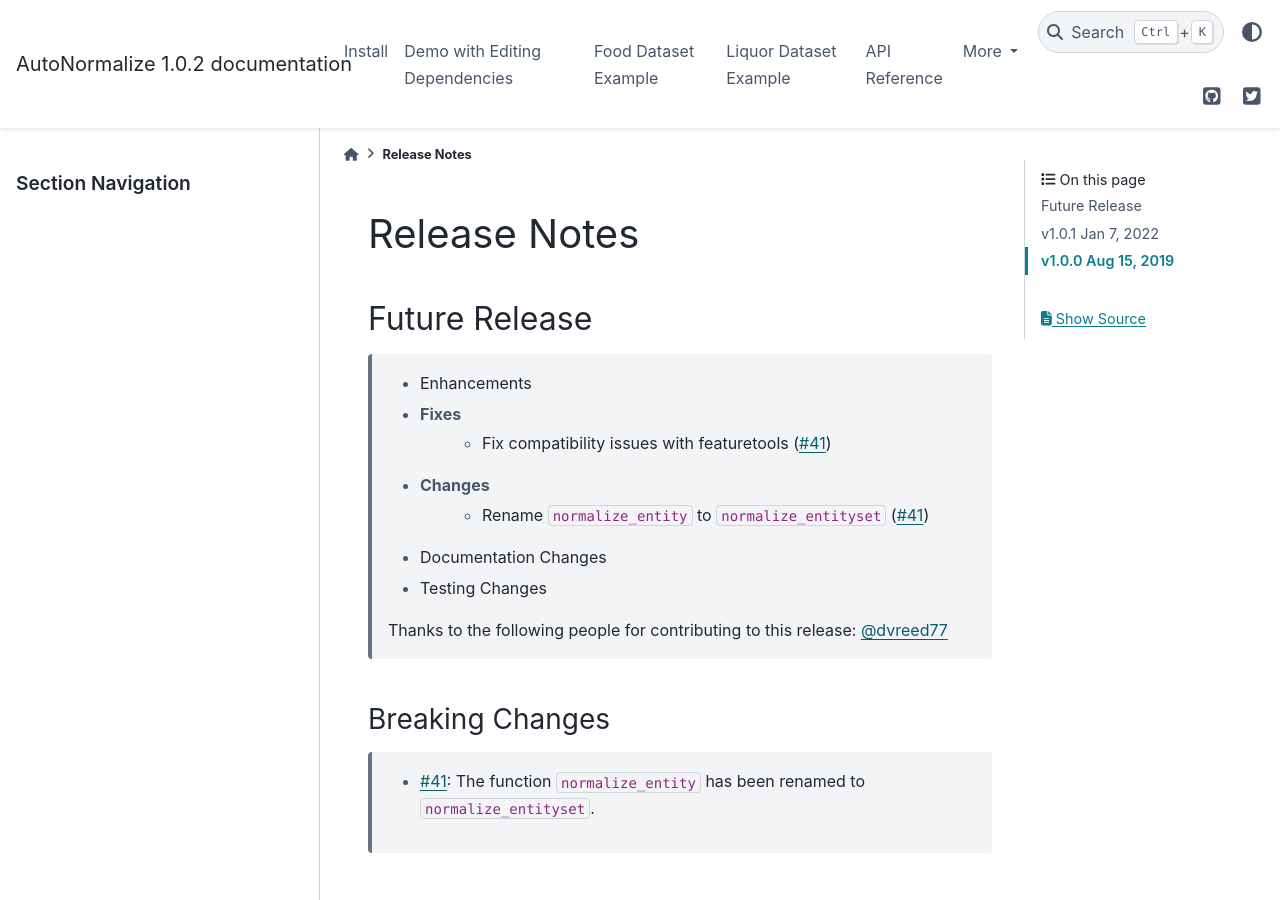
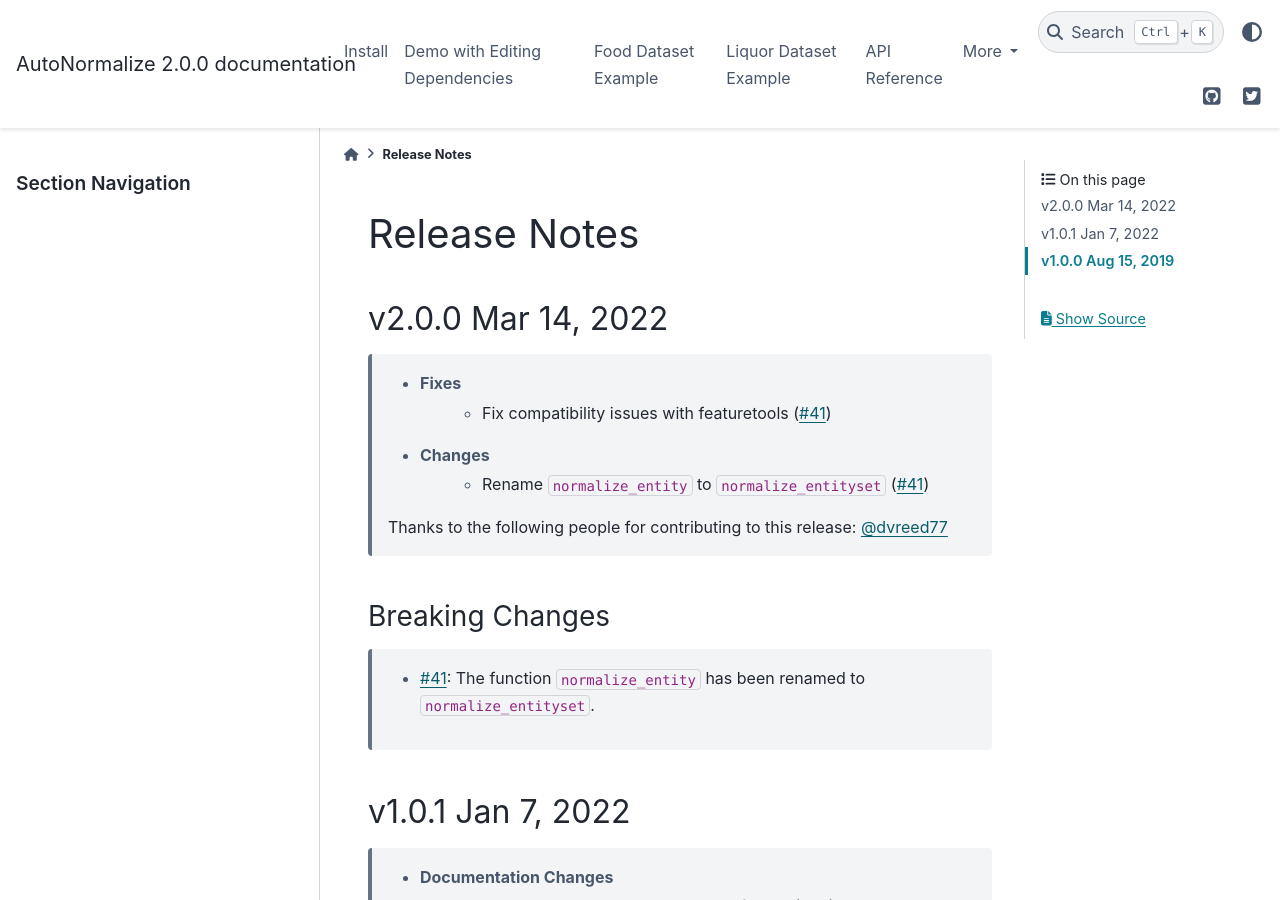
Before and after one commit to alteryx/autonormalize, a Sphinx documentation site: the page built from docs/source/release_notes.rst, in a window 1280 px wide and 900 px high. Built offline with Sphinx 7.4.7 and the PyData theme 0.15.4, drawn with Linux system fonts in a browser that asks for light colours; comment, search, counter and statistics services are not loaded.

Commit message:
releasing v2.2.0 (#46)
* releasing v1.1.0

* changed release to 2.0.0

```diff
--- a/autonormalize/__init__.py
+++ b/autonormalize/__init__.py
@@ -2,4 +2,4 @@
 from .autonormalize import *
 from .classes import Dependencies
 
-__version__ = '1.0.2'
+__version__ = '2.0.0'
--- a/docs/source/release_notes.rst
+++ b/docs/source/release_notes.rst
@@ -3,15 +3,22 @@
 Release Notes
 -------------
 
-Future Release
-==============
-    * Enhancements
+.. Future Release
+      ==============
+        * Enhancements
+        * Fixes
+        * Changes
+        * Documentation Changes
+        * Testing Changes
+
+    .. Thanks to the following people for contributing to this release:
+
+v2.0.0 Mar 14, 2022
+===================
     * Fixes
         * Fix compatibility issues with featuretools (:pr:`41`)
     * Changes
         * Rename ``normalize_entity`` to ``normalize_entityset`` (:pr:`41`)
-    * Documentation Changes
-    * Testing Changes
 
     Thanks to the following people for contributing to this release:
     :user:`dvreed77`
--- a/setup.py
+++ b/setup.py
@@ -8,7 +8,7 @@
 
 setup(
     name='autonormalize',
-    version='1.0.2',
+    version='2.0.0',
     description='a library for automated table normalization',
     url='https://github.com/alteryx/autonormalize',
     license='BSD 3-clause',
```
